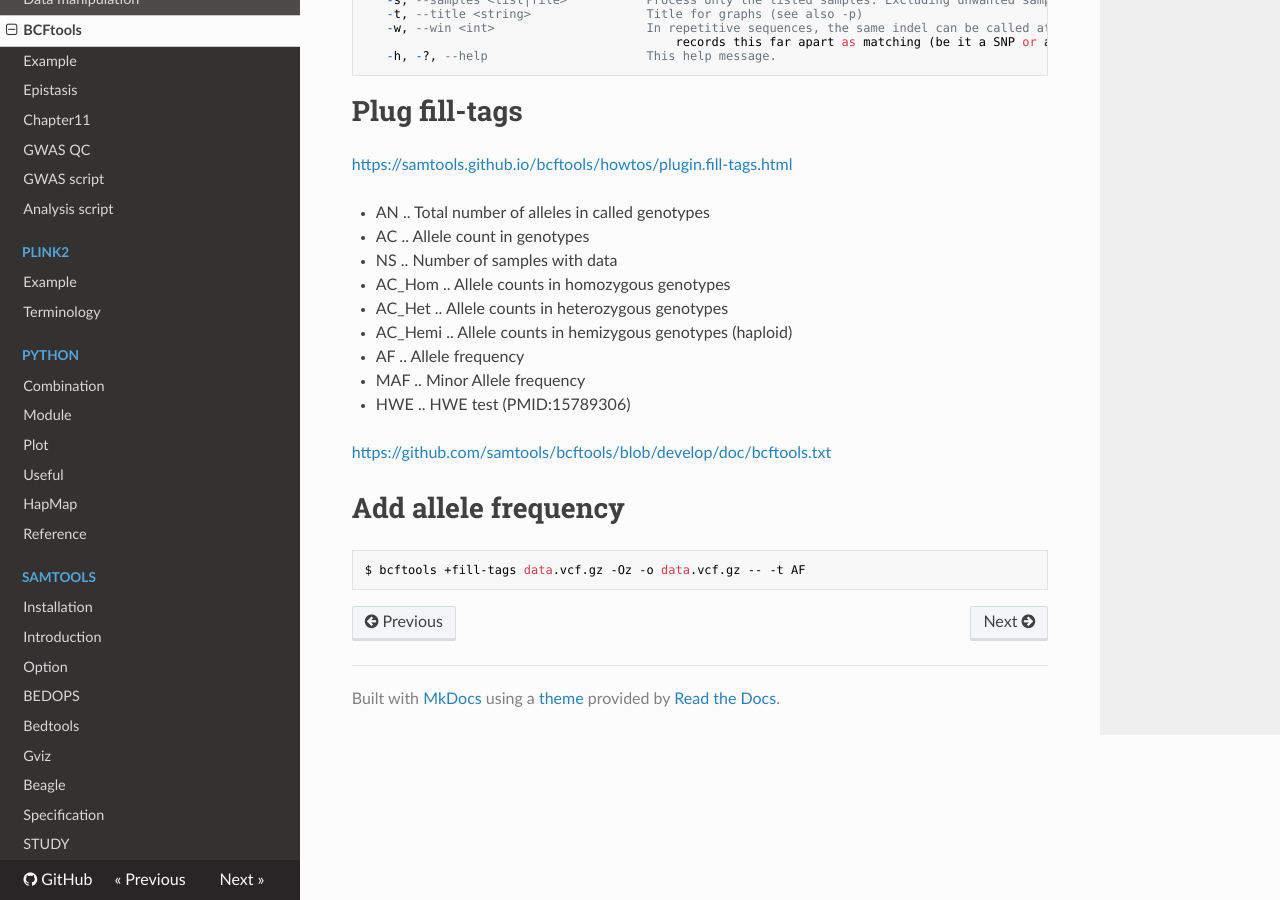
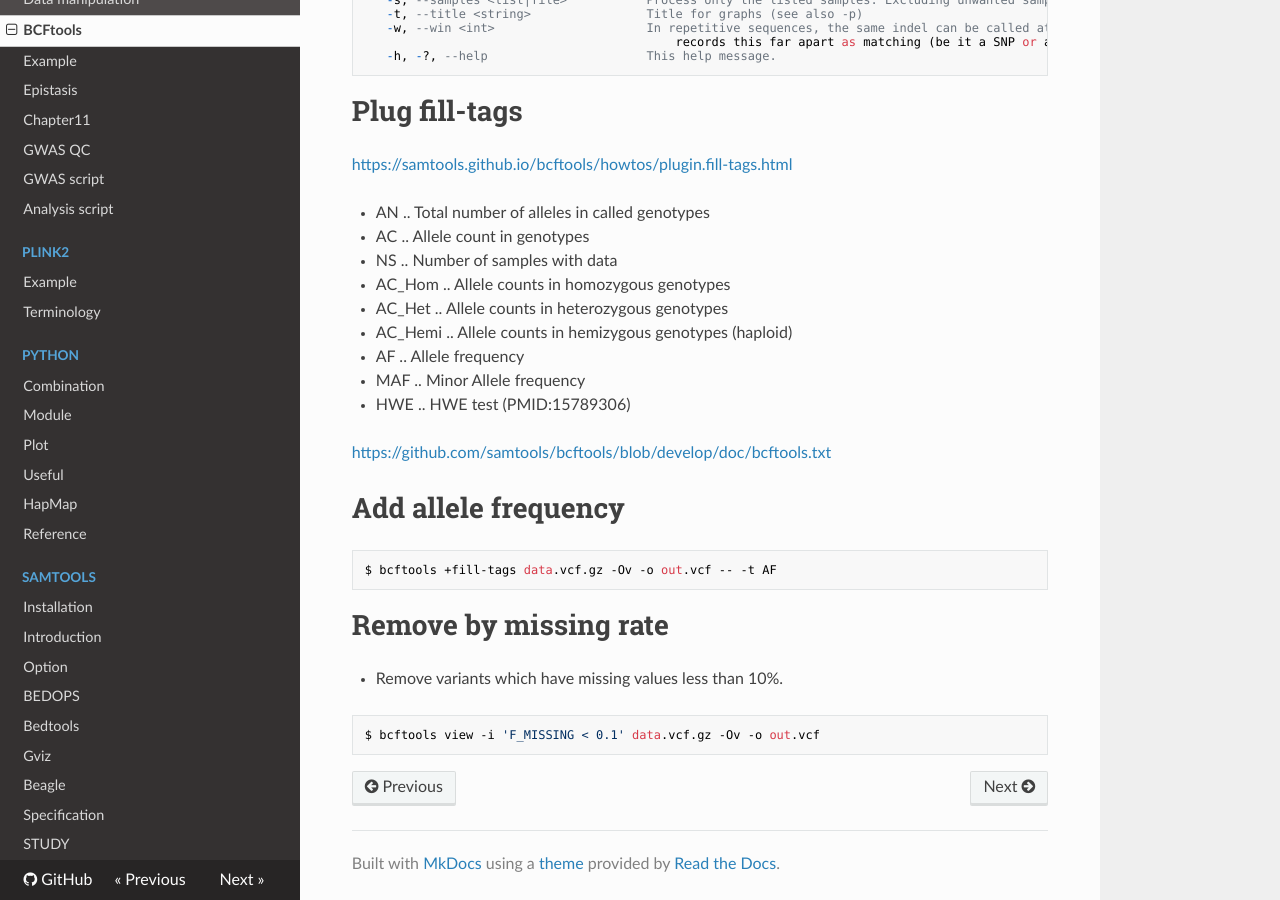
Before and after one commit to WonyoungCho/plink, an MkDocs documentation site: the page built from docs/bcftools_mani.md, in a window 1280 px wide and 900 px high, scrolled down 3480 px. Built offline with MkDocs 1.6.1, drawn with Linux system fonts in a browser that asks for light colours; nearby versions of some CDN libraries; old or Windows-style settings are respelled for this version of MkDocs.

Commit message:
Update bcftools_mani.md

````diff
--- a/docs/bcftools_mani.md
+++ b/docs/bcftools_mani.md
@@ -214,5 +214,11 @@ Options:
 
 # Add allele frequency
 ```
-$ bcftools +fill-tags data.vcf.gz -Oz -o data.vcf.gz -- -t AF
+$ bcftools +fill-tags data.vcf.gz -Ov -o out.vcf -- -t AF
 ```
+
+# Remove by missing rate
+- Remove variants which have missing values less than 10%.
+```
+$ bcftools view -i 'F_MISSING < 0.1' data.vcf.gz -Ov -o out.vcf
+```
````
